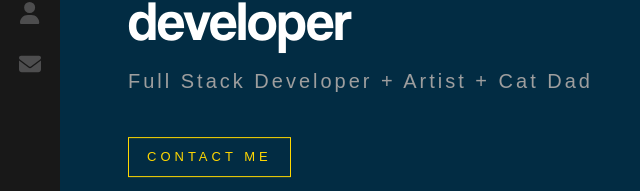
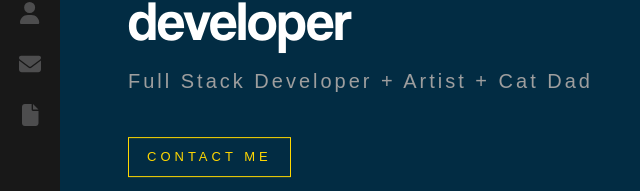
Before and after one commit to sjhudek/portfolio-react-spa, a React (Create React App) app: page / in a window 1280 px wide. Shown: the part 394-585 px from the top of the page, without its empty margins (0-640 px from the left). Built offline with nearby package versions, Linux system fonts and the light colour scheme.

Commit message:
updated src/components/Sidebar/index.js

```diff
--- a/src/components/Sidebar/index.js
+++ b/src/components/Sidebar/index.js
@@ -11,7 +11,9 @@ import {
     faHome,
     faUser,
     faEnvelope,
-    faBriefcase
+    faBriefcase,
+    faFile,
+
 } from '@fortawesome/free-solid-svg-icons'
 
 import {
@@ -39,7 +41,7 @@ const Sidebar = () => (
       <NavLink
         exact='true'
         activeclassname="active"
-        to="/Portfolio"
+        to="/portfolio"
       >
         <FontAwesomeIcon icon={faBriefcase} color="#4d4d4e" />
       </NavLink>
@@ -60,6 +62,15 @@ const Sidebar = () => (
         to="/contact"
       >
         <FontAwesomeIcon icon={faEnvelope} color="#4d4d4e" />
+      </NavLink>
+
+      <NavLink
+        exact='true'
+        activeclassname="active"
+        className="resume-link"
+        to="/resume"
+      >
+        <FontAwesomeIcon icon={faFile} color="#4d4d4e" />
       </NavLink>
     </nav>
     <ul>
```
